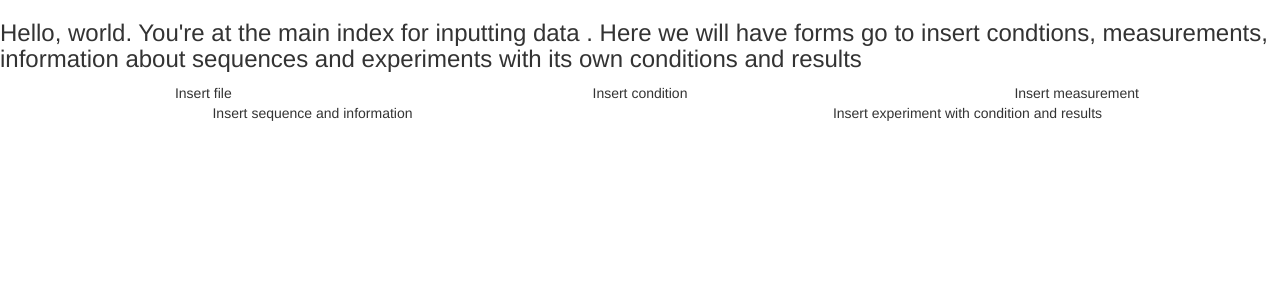
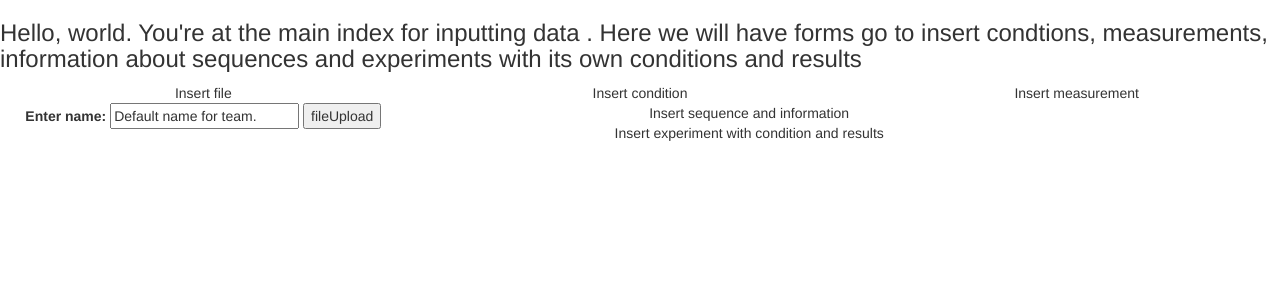
Before and after one commit to Michael-ibanez/DatabaseFinalProject, a Django app: page /insertData in a window 1280 px wide. Shown: the top 300 px of the page. Run offline with Django 3.2, Linux system fonts and the light colour scheme; some libraries are stand-ins or nearby versions.

Commit message:
added new requirements.txt file

```diff
--- a/GUI/templates/GUI/insertData.html
+++ b/GUI/templates/GUI/insertData.html
@@ -19,7 +19,20 @@
     </h3>
   </div>
   <div class="row">
-    <div class="col-lg-4 text-center">Insert file</div>
+    <div class="col-lg-4 text-center">
+      Insert file
+      <form action="{% url 'GUI:insertCSV' name_field %}" method="post">
+        {% csrf_token %}
+        <label for="team_name">Enter name: </label>
+        <input
+          id="team_name"
+          type="text"
+          name="name_field"
+          value="Default name for team."
+        />
+        <input type="submit" value="fileUpload" />
+      </form>
+    </div>
     <div class="col-lg-4 text-center">Insert condition</div>
     <div class="col-lg-4 text-center">Insert measurement</div>
     <div class="col-lg-6 text-center">Insert sequence and information</div>
--- a/GUI/urls.py
+++ b/GUI/urls.py
@@ -2,9 +2,22 @@ from django.urls import path
 
 from . import views
 
+app_name = 'GUI'
+
 urlpatterns = [
     path('', views.index, name='index'),
     path('insertData', views.insertData, name='insertData'),
+    path('insertCSV', views.insertCSV, name='insertCSV'),
+    path('dataInputCondition', views.dataInputCondition, name='dataInputCondition'),
+    path('dataInputMeasurement', views.dataInputMeasurement, name='dataInputMeasurement'),
+    path('dataInputSequence', views.insertCSV, name='dataInputSequence'),
+    path('dataInputExperiment', views.dataInputExperiment, name='dataInputExperiment'),
+
     path('queries', views.queries, name='queries'),
+    path('queryExperiment', views.queryExperiment, name='queryExperiment'),
+    path('querySideBySide', views.querySideBySide, name='querySideBySide'),
+
     path('extraCred', views.extraCred, name='extraCred'),
+    path('extraCredPart1', views.extraCredPart1, name='extraCredPart1'),
+    path('extraCredPart2', views.extraCredPart2, name='extraCredPart2'),
 ]
--- a/GUI/views.py
+++ b/GUI/views.py
@@ -18,11 +18,11 @@ def dataInputMeasurement(request):
 def dataInputSequence(request):
     return HttpResponse("Form to insert sequence")
 # Form for input
-def dataInputExperiment(request):
-    return HttpResponse("Form to insert experiment with conditions and results")
+def dataInputExperiment(request, data):
+    return HttpResponse("Thanks for submitting {{ data }}")
 # Form for input
-def insertCSV(request):
-    return HttpResponse("Form to insert file and read in all of the data from it")
+def insertCSV(request, fileName):
+    return HttpResponse("Form to insert file and read in all of the data from : %s." % fileName )
 # Query page of our project
 def queries(request):
     return render(request, 'GUI/queries.html')
```
Also changed, not shown: requirements.txt (added, +8 -0 lines).
